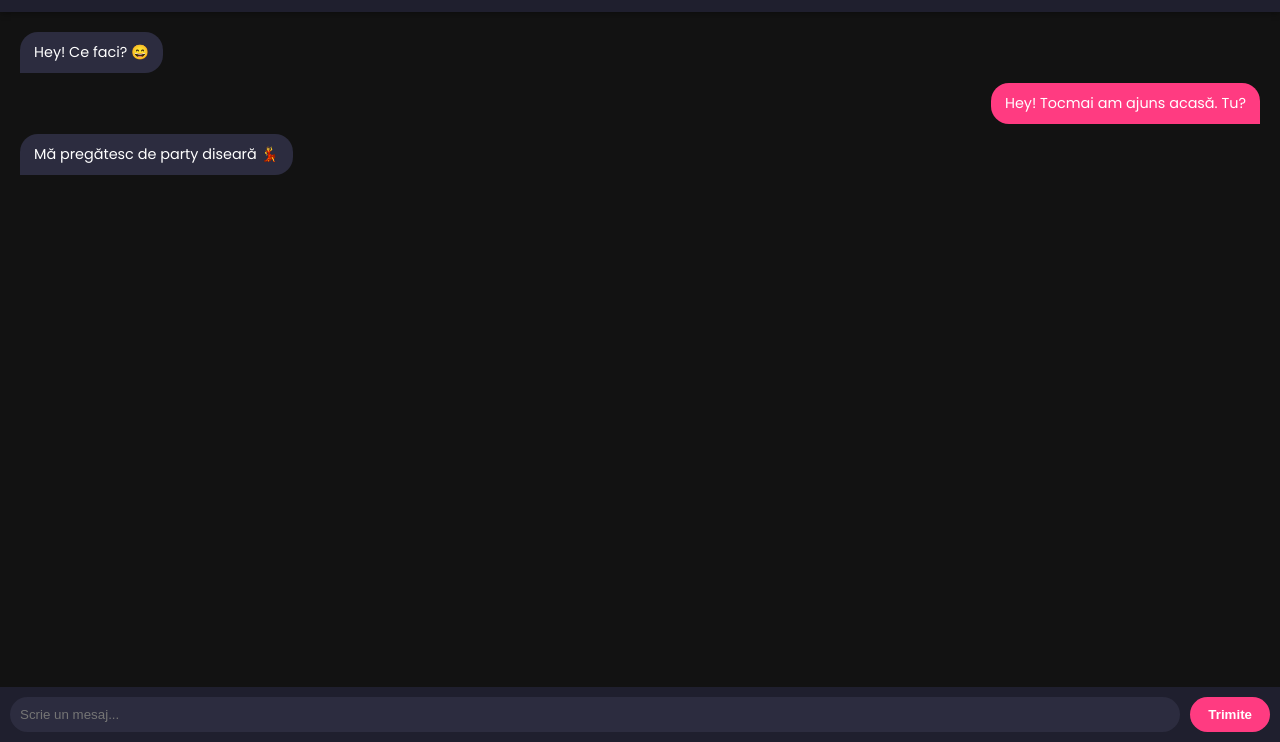
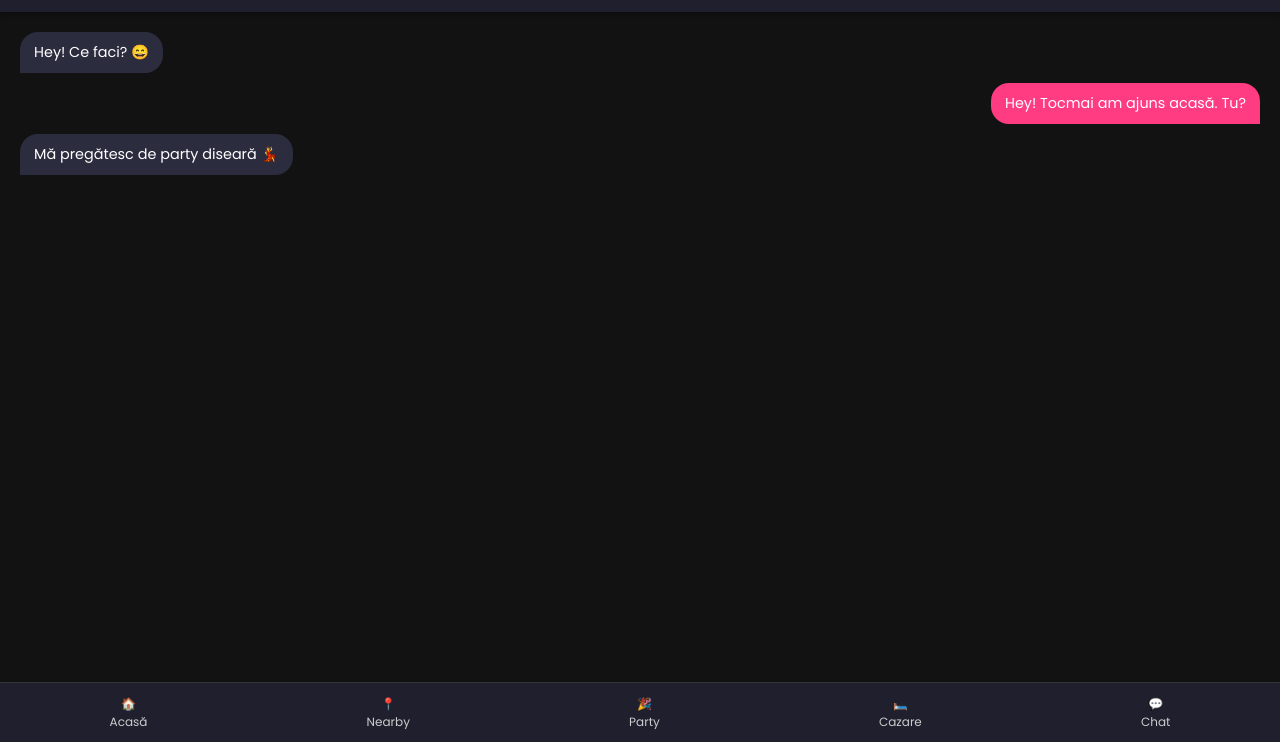
Before and after one commit to adostyle14/vibeon-webapp, a plain HTML site: page chat.html in a window 1280 px wide. Shown: the part 58-800 px from the top of the page. Drawn offline with Linux system fonts and the light colour scheme.

Commit message:
Update chat.html

```diff
--- a/chat.html
+++ b/chat.html
@@ -117,5 +117,36 @@
       }
     }
   </script>
+
+<nav style="
+  position: fixed;
+  bottom: 0;
+  left: 0;
+  right: 0;
+  background: #1f1f2e;
+  display: flex;
+  justify-content: space-around;
+  align-items: center;
+  height: 60px;
+  border-top: 1px solid #333;
+  font-family: 'Poppins', sans-serif;
+  z-index: 100;
+">
+  <a href="index.html" style="color: #ccc; text-decoration: none; font-size: 12px; text-align: center;">
+    🏠<br>Acasă
+  </a>
+  <a href="nearby.html" style="color: #ccc; text-decoration: none; font-size: 12px; text-align: center;">
+    📍<br>Nearby
+  </a>
+  <a href="events.html" style="color: #ccc; text-decoration: none; font-size: 12px; text-align: center;">
+    🎉<br>Party
+  </a>
+  <a href="stay.html" style="color: #ccc; text-decoration: none; font-size: 12px; text-align: center;">
+    🛏️<br>Cazare
+  </a>
+  <a href="chat.html" style="color: #ccc; text-decoration: none; font-size: 12px; text-align: center;">
+    💬<br>Chat
+  </a>
+</nav>
 </body>
 </html>
```
